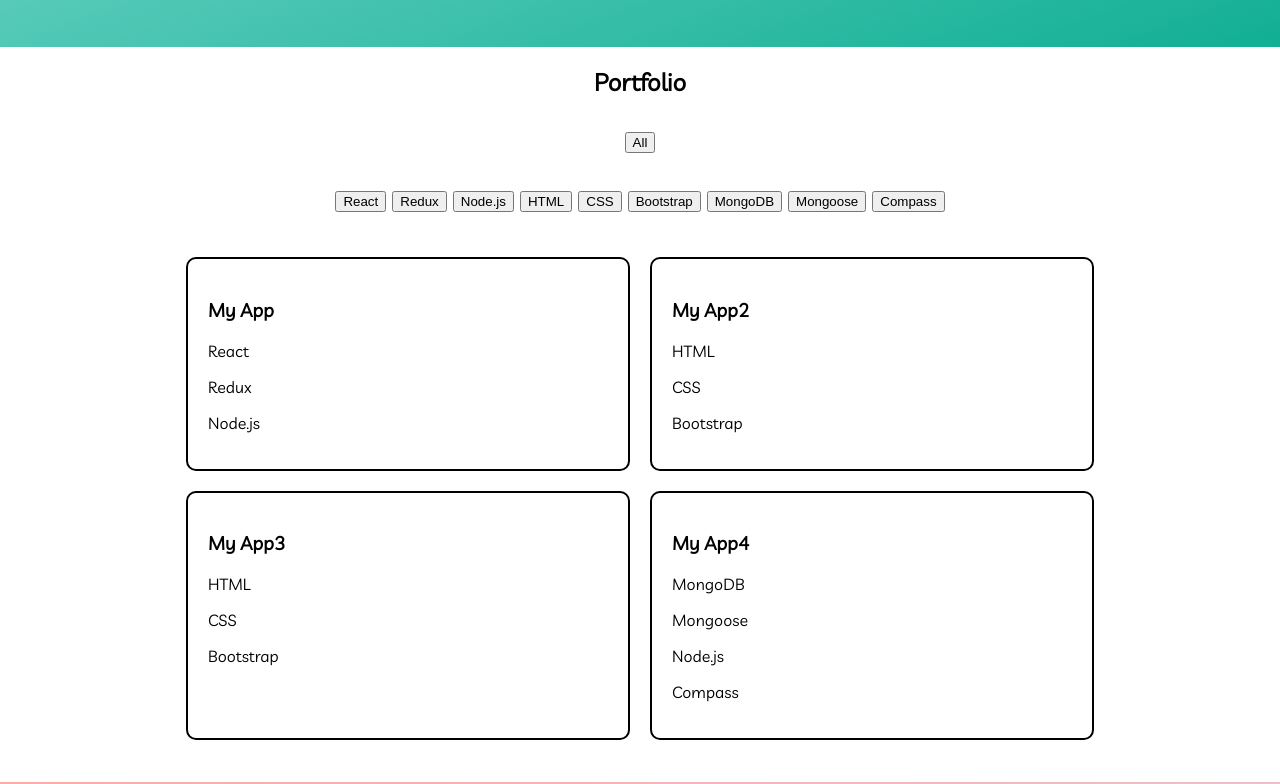
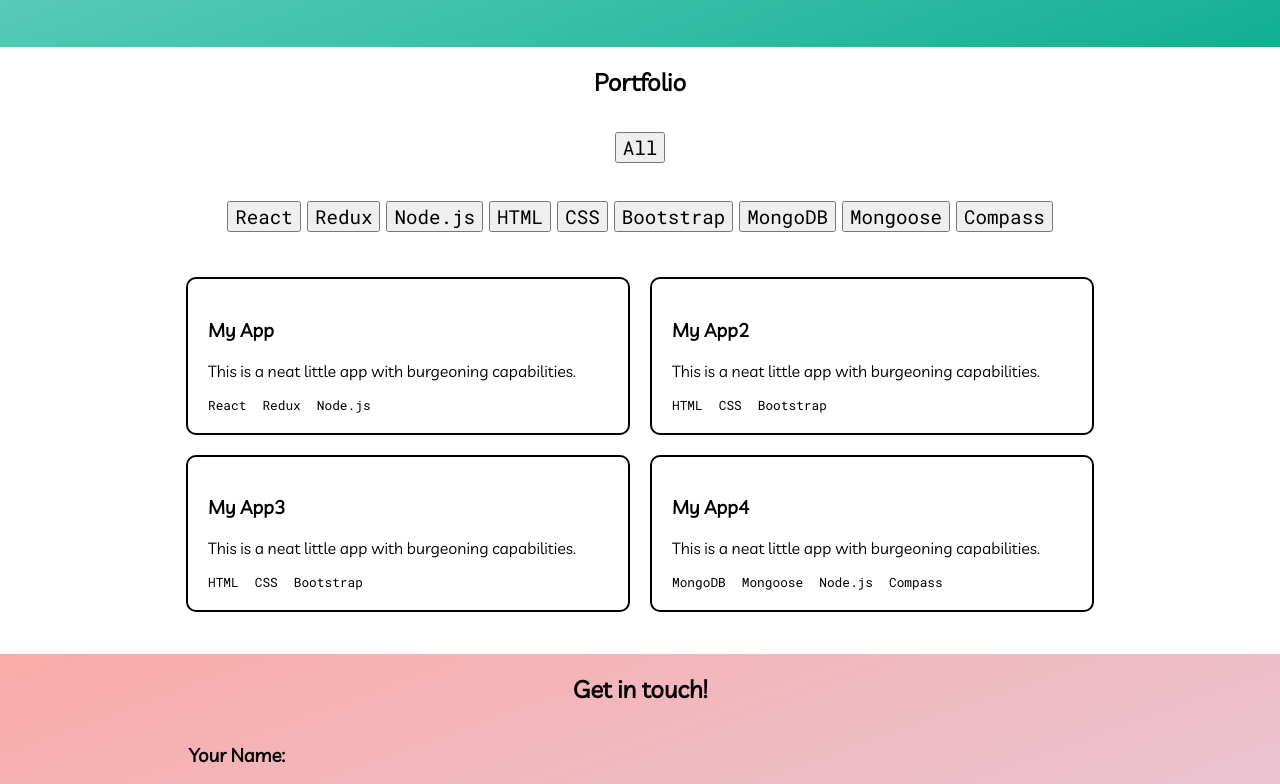
Before and after one commit to sepuckett86/portfolio-react, a React app: page / in a window 1280 px wide. Shown: the part 580-1364 px from the top of the page. Built offline with nearby package versions, Linux system fonts and the light colour scheme.

Commit message:
more styling and date update

```diff
--- a/src/components/App.css
+++ b/src/components/App.css
@@ -1,5 +1,4 @@
-@import url('https://fonts.googleapis.com/css?family=Livvic&display=swap');
-@import url('https://fonts.googleapis.com/css?family=Open+Sans:700|Gloria+Hallelujah|Montserrat:100&display=swap');
+@import url('https://fonts.googleapis.com/css?family=Livvic|Roboto+Mono|Open+Sans:700|Gloria+Hallelujah|Montserrat:100&display=swap');
 
 body {
   margin: 0px;
--- a/src/components/Footer.js
+++ b/src/components/Footer.js
@@ -5,7 +5,7 @@ function Footer() {
   return (
     <footer className={styles.Footer}>
       Website Created by Susan Puckett
-      <div className={styles.updated}>Last updated Sept. 2019</div>
+      <div className={styles.updated}>Last updated Oct. 2019</div>
     </footer>
   );
 }
--- a/src/components/portfolio/PortfolioItem.css
+++ b/src/components/portfolio/PortfolioItem.css
@@ -1,3 +1,13 @@
 .PortfolioItem {
-  /* Fill in */
+  .tags {
+    font-family: 'Roboto Mono', monospace;
+    font-size: 0.8em;
+    list-style: none;
+    padding-left: 0px;
+    margin-top: 1rem;
+    display: flex;
+    li {
+      padding-right: 1rem;
+    }
+  }
 }
--- a/src/components/portfolio/PortfolioItem.js
+++ b/src/components/portfolio/PortfolioItem.js
@@ -2,15 +2,18 @@ import React from 'react';
 import PropTypes from 'prop-types';
 import styles from './PortfolioItem.css';
 
-function PortfolioItem({ title, tags }) {
+function PortfolioItem({ title, tags, description }) {
   const tagElements = tags.map(tag => {
-    return <p key={tag}>{tag}</p>;
+    return <li key={tag}>{tag}</li>;
   });
 
   return (
     <section className={styles.PortfolioItem}>
       <h3>{title}</h3>
-      {tagElements}
+      {description}
+      <ul className={styles.tags}>
+        {tagElements}
+      </ul>
     </section>
   );
 }
@@ -18,6 +21,7 @@ function PortfolioItem({ title, tags }) {
 PortfolioItem.propTypes = {
   title: PropTypes.string.isRequired,
   tags: PropTypes.array.isRequired,
+  description: PropTypes.string.isRequired
 };
 
 export default PortfolioItem;
--- a/src/components/portfolio/PortfolioList.css
+++ b/src/components/portfolio/PortfolioList.css
@@ -6,7 +6,7 @@
   flex-wrap: wrap;
   justify-content: center;
 
-  li {
+  .portfolioLi {
     border: 2px black solid;
     border-radius: 10px;
     width: 400px;
@@ -16,7 +16,7 @@
     background-color: white;
   }
 
-  li:hover {
+  .portfolioLi:hover {
     transform: scale(1.05);
     box-shadow: 0px 5px 30px rgba(9, 10, 16, 0.3);
   }
--- a/src/components/portfolio/PortfolioList.js
+++ b/src/components/portfolio/PortfolioList.js
@@ -6,11 +6,11 @@ import styles from './PortfolioList.css';
 
 function PortfolioList({ projects }) {
   const projectItems = projects.map(project => {
-    const { title, tags } = project;
+    const { title, tags, description } = project;
 
     return (
-      <li key={title}>
-        <PorfolioItem title={title} tags={tags} />
+      <li key={title} className={styles.portfolioLi}>
+        <PorfolioItem title={title} tags={tags} description={description} />
       </li>
     );
 
--- a/src/components/portfolio/PortfolioTags.css
+++ b/src/components/portfolio/PortfolioTags.css
@@ -8,6 +8,8 @@
 
   button {
     margin: 3px;
+    font-family: 'Roboto Mono', monospace;
+    font-size: 1.2em;
   }
 
   .selected {
--- a/src/containers/Portfolio.js
+++ b/src/containers/Portfolio.js
@@ -8,18 +8,22 @@ export default class Portfolio extends Component {
     projects: [
       {
         title: 'My App',
+        description: 'This is a neat little app with burgeoning capabilities.',
         tags: ['React', 'Redux', 'Node.js']
       },
       {
         title: 'My App2',
+        description: 'This is a neat little app with burgeoning capabilities.',
         tags: ['HTML', 'CSS', 'Bootstrap']
       },
       {
         title: 'My App3',
+        description: 'This is a neat little app with burgeoning capabilities.',
         tags: ['HTML', 'CSS', 'Bootstrap']
       },
       {
         title: 'My App4',
+        description: 'This is a neat little app with burgeoning capabilities.',
         tags: ['MongoDB', 'Mongoose', 'Node.js', 'Compass']
       }
     ],
```
